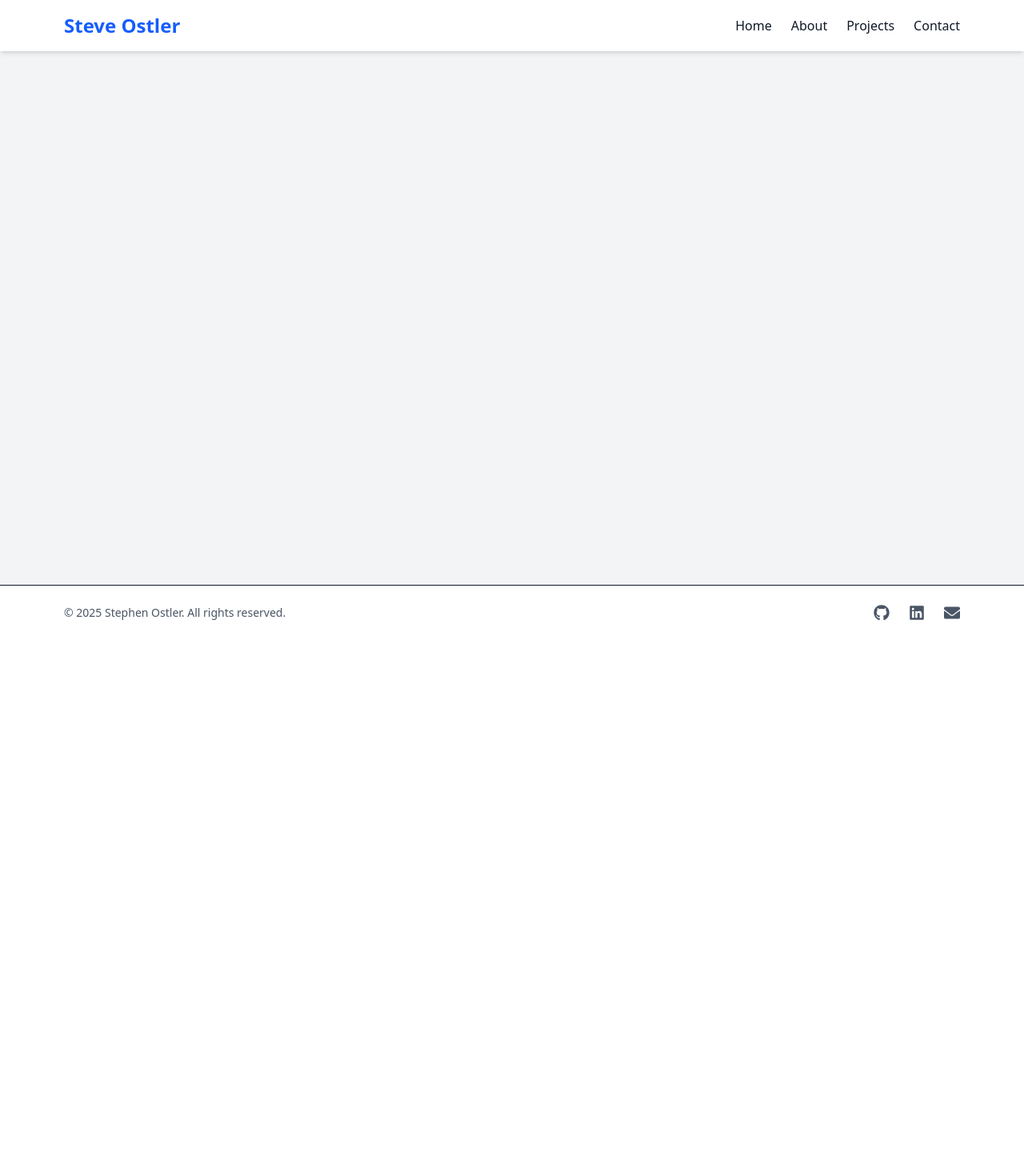
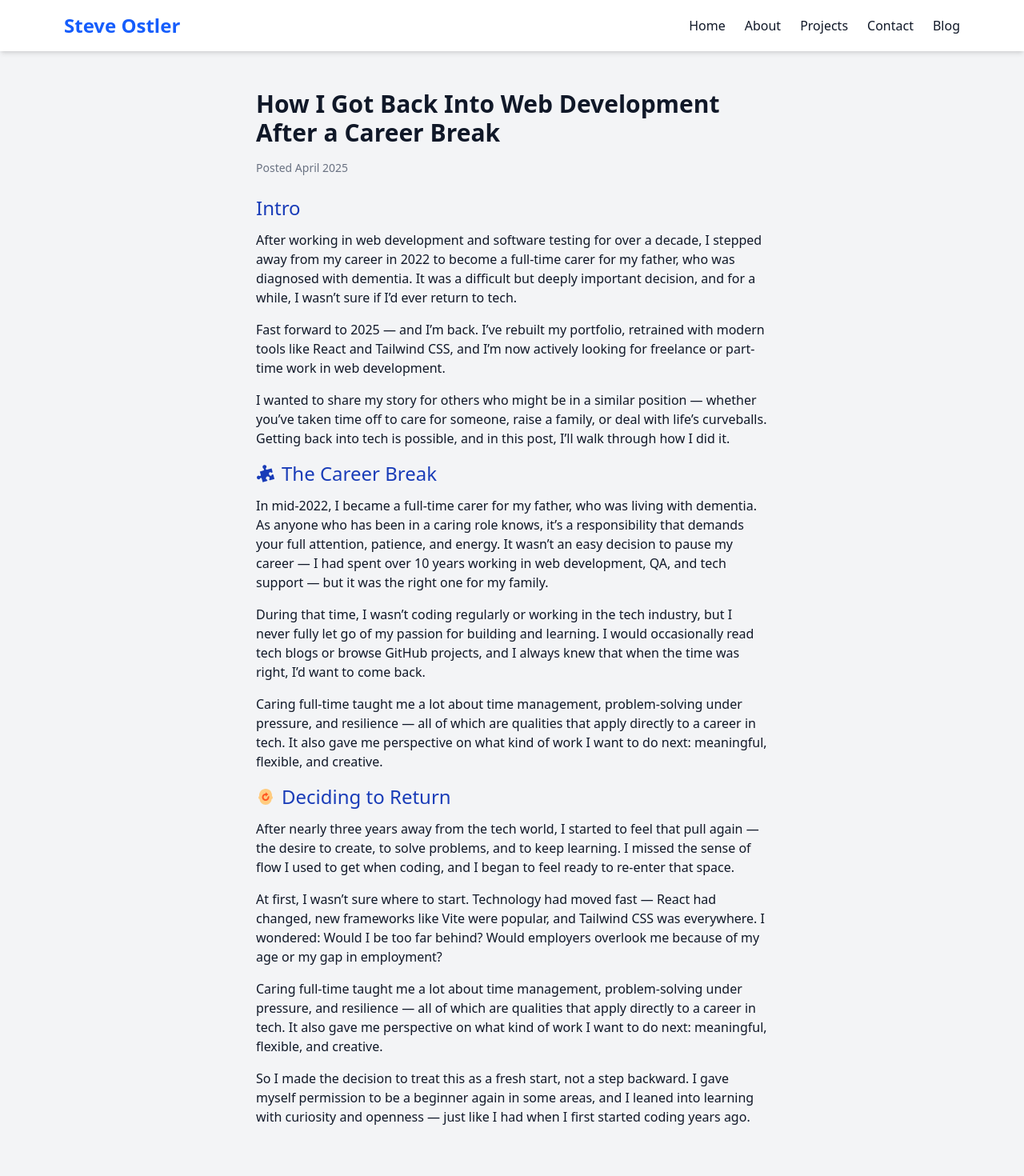
Before and after one commit to steveostler/portfolio, a React (Vite) app: page /blog/my-first-post in a window 1280 px wide. Shown: the top 1470 px of the page at 80% size. Before the commit the page ends 800 px from the top, so only its background shows below. Built offline with nearby package versions, Linux system fonts and the light colour scheme.

Commit message:
Added blog

```diff
--- a/src/App.jsx
+++ b/src/App.jsx
@@ -6,7 +6,8 @@ import About from './pages/About';
 import Projects from './pages/Projects';
 import Contact from './pages/Contact';
 import Footer from './components/Footer';
-
+import Blog from './pages/Blog';
+import MyFirstPost from './posts/MyFirstPost';
 
 
 const App = () => {
@@ -20,6 +21,8 @@ const App = () => {
           <Route path="/about" element={<About />} />
           <Route path="/projects" element={<Projects />} />
           <Route path="/contact" element={<Contact />} />
+          <Route path="/blog" element={<Blog />} />
+          <Route path="/blog/my-first-post" element={<MyFirstPost />} />
           {/* Later you’ll add About, Projects, Contact pages */}
         </Routes>
         </div>
--- a/src/components/Navbar.jsx
+++ b/src/components/Navbar.jsx
@@ -10,6 +10,7 @@ function Navbar() {
           <li><Link to="/about" className="hover:text-blue-500">About</Link></li>
           <li><Link to="/projects" className="hover:text-blue-500">Projects</Link></li>
           <li><Link to="/contact" className="hover:text-blue-500">Contact</Link></li>
+          <li><Link to="/blog" className="hover:text-blue-500">Blog</Link></li>
 
 
 
--- /dev/null
+++ b/src/pages/Blog.jsx
@@ -0,0 +1,34 @@
+import { Link } from 'react-router-dom';
+
+const posts = [
+  {
+    slug: "my-first-post",
+    title: "How I Got Back Into Web Development After a Career Break",
+    summary: "The story of how I re-entered tech after caring for a family member, and what I learned along the way."
+  },
+  {
+    slug: "why-i-love-react",
+    title: "Why I Love React and Tailwind for Building Modern Websites",
+    summary: "A quick look at why this stack makes building UIs enjoyable and productive."
+  }
+];
+
+function Blog() {
+  return (
+    <div className="max-w-4xl mx-auto px-4 py-12">
+      <h1 className="text-4xl font-bold mb-8 text-center">Blog</h1>
+      <div className="space-y-8">
+        {posts.map(post => (
+          <div key={post.slug} className="border-b pb-6">
+            <h2 className="text-2xl font-semibold text-blue-600 mb-2">
+              <Link to={`/blog/${post.slug}`}>{post.title}</Link>
+            </h2>
+            <p className="text-gray-700">{post.summary}</p>
+          </div>
+        ))}
+      </div>
+    </div>
+  );
+}
+
+export default Blog;
--- /dev/null
+++ b/src/posts/MyFirstPost.jsx
@@ -0,0 +1,60 @@
+import { GiJigsawPiece } from "react-icons/gi";
+import { FcMakeDecision } from "react-icons/fc";
+function MyFirstPost() {
+    return (
+      <div className="max-w-2xl mx-auto px-4 py-12">
+        <h1 className="text-3xl font-bold mb-4">
+          How I Got Back Into Web Development After a Career Break
+        </h1>
+        <p className="text-sm text-gray-500 mb-6">Posted April 2025</p>
+
+        <h2 className="text-2xl mb-3 text-blue-800">Intro</h2>
+        <p className="mb-4">
+        After working in web development and software testing for over a decade, I stepped away from my career in 2022 to become a full-time carer for my father, who was diagnosed with dementia. It was a difficult but deeply important decision, and for a while, I wasn’t sure if I’d ever return to tech.
+        </p>
+        <p className="mb-4">
+        Fast forward to 2025 — and I’m back. I’ve rebuilt my portfolio, retrained with modern tools like React and Tailwind CSS, and I’m now actively looking for freelance or part-time work in web development.
+        </p>
+        <p className="mb-4">
+        I wanted to share my story for others who might be in a similar position — whether you’ve taken time off to care for someone, raise a family, or deal with life’s curveballs. Getting back into tech is possible, and in this post, I’ll walk through how I did it.
+        </p>
+
+        <h2 className="flex items-center text-2xl mb-3 text-blue-800">
+        <GiJigsawPiece className="mr-2" />The Career Break
+        </h2>
+
+        <p className="mb-4">
+        In mid-2022, I became a full-time carer for my father, who was living with dementia. As anyone who has been in a caring role knows, it’s a responsibility that demands your full attention, patience, and energy. It wasn’t an easy decision to pause my career — I had spent over 10 years working in web development, QA, and tech support — but it was the right one for my family.
+        </p>
+
+        <p className="mb-4">
+        During that time, I wasn’t coding regularly or working in the tech industry, but I never fully let go of my passion for building and learning. I would occasionally read tech blogs or browse GitHub projects, and I always knew that when the time was right, I’d want to come back.</p>
+
+        <p className="mb-4">
+        Caring full-time taught me a lot about time management, problem-solving under pressure, and resilience — all of which are qualities that apply directly to a career in tech. It also gave me perspective on what kind of work I want to do next: meaningful, flexible, and creative.</p>
+
+        <h2 className="flex items-center text-2xl mb-3 text-blue-800">
+        <FcMakeDecision className="mr-2" />Deciding to Return
+        </h2>
+        <p className="mb-4">
+        After nearly three years away from the tech world, I started to feel that pull again — the desire to create, to solve problems, and to keep learning. I missed the sense of flow I used to get when coding, and I began to feel ready to re-enter that space.</p>
+
+
+        <p className="mb-4">
+        At first, I wasn’t sure where to start. Technology had moved fast — React had changed, new frameworks like Vite were popular, and Tailwind CSS was everywhere. I wondered: Would I be too far behind? Would employers overlook me because of my age or my gap in employment?</p>
+
+        <p className="mb-4">
+        Caring full-time taught me a lot about time management, problem-solving under pressure, and resilience — all of which are qualities that apply directly to a career in tech. It also gave me perspective on what kind of work I want to do next: meaningful, flexible, and creative.
+        </p>
+
+        <p className="mb-4">
+        So I made the decision to treat this as a fresh start, not a step backward. I gave myself permission to be a beginner again in some areas, and I leaned into learning with curiosity and openness — just like I had when I first started coding years ago.
+        </p>
+
+
+        {/* Add more paragraphs here */}
+      </div>
+    );
+  }
+
+  export default MyFirstPost;
```
